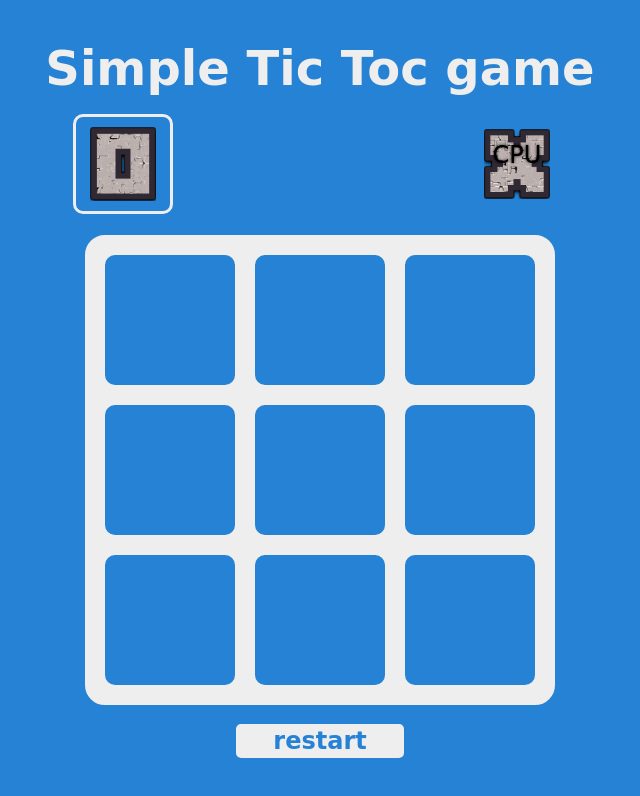
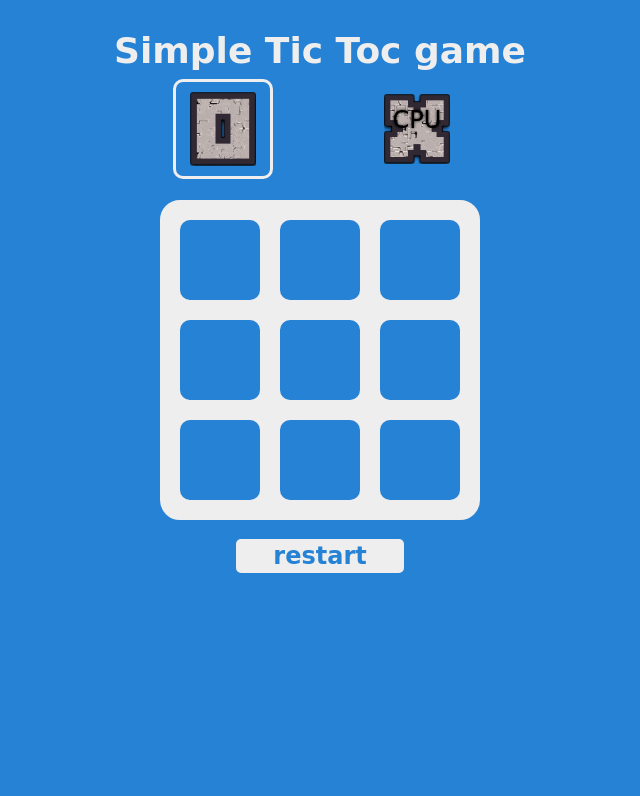
Before and after one commit to tomiik/tictoc_game, a plain HTML site: page index.html in a window 1280 px wide. Shown: the whole page, without its empty margins (320-960 px from the left). Drawn offline with Linux system fonts and the light colour scheme; a web font is replaced by a local one.

Commit message:
change size

```diff
--- a/styles/scss/app.scss
+++ b/styles/scss/app.scss
@@ -8,12 +8,12 @@ body {
 #header{
 	color: $board-border-color;
 	text-align: center;
-	font-size: 2em;
+	font-size: 1.5em;
 }
 
 #player{
 	text-align: center;
-	width: 500px;
+	width: 300px;
 	margin:0 auto;
 	margin-top: -40px;
 
@@ -88,21 +88,21 @@ body {
 	border-style: solid;
 	border-width: 10px;
 	border-radius: 20px;
-	height: 470px;
-	width: 470px;
+	height: 320px;
+	width: 320px;
 	margin: 0 auto;
 	margin-top: 120px;
 	.outerBox{
 		margin-top: 2px;
 		margin:0 auto;
-		width: 450px;
-		height:450px;
+		width: 300px;
+		height:300px;
 	}
 
 	.box-wrapper {
 		margin:0 auto;
-		width: 150px;
-		height: 150px;
+		width: 100px;
+		height: 100px;
 		//height:30vh;
 		//width:30vh;
 		border-color: $board-border-color;
@@ -114,8 +114,8 @@ body {
 		float:left;
 		.box{
 			margin:0 auto;
-			width: 130px;
-			height: 130px;
+			width: 80px;
+			height: 80px;
 			//height:30vh;
 			//width:30vh;
 			border-color: $background-color;
```
Also changed, not shown: styles/app.css, 1 other file.
